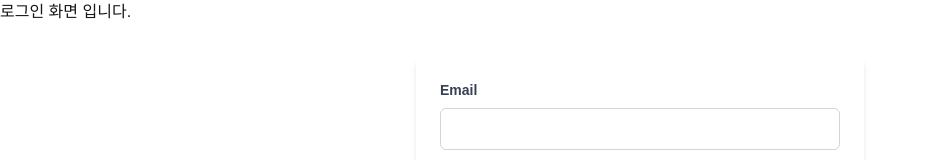
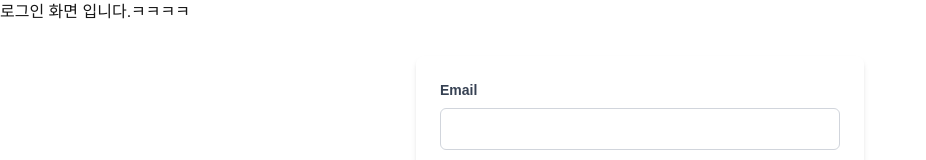
Before and after one commit to iym1511/module-storage, a Next.js app in the folder my-app/: page /login in a window 1280 px wide. Shown: the top 160 px of the page, without its empty margins (0-926 px from the left). Built offline with nearby package versions, Linux system fonts and the light colour scheme.

Commit message:
:recycle: [refactor] 로그인 타이틀 변경

```diff
--- a/my-app/src/app/(beforeLogin)/login/_components/Login.tsx
+++ b/my-app/src/app/(beforeLogin)/login/_components/Login.tsx
@@ -104,7 +104,7 @@ function Login() {
 
     return (
         <div>
-            <h1>로그인 화면 입니다.</h1>
+            <h1>로그인 화면 입니다.ㅋㅋㅋㅋ</h1>
             <form
                 onSubmit={(e) => e.preventDefault()}
                 className="max-w-md mx-auto mt-8 p-6 bg-white rounded-lg shadow-md"
```
